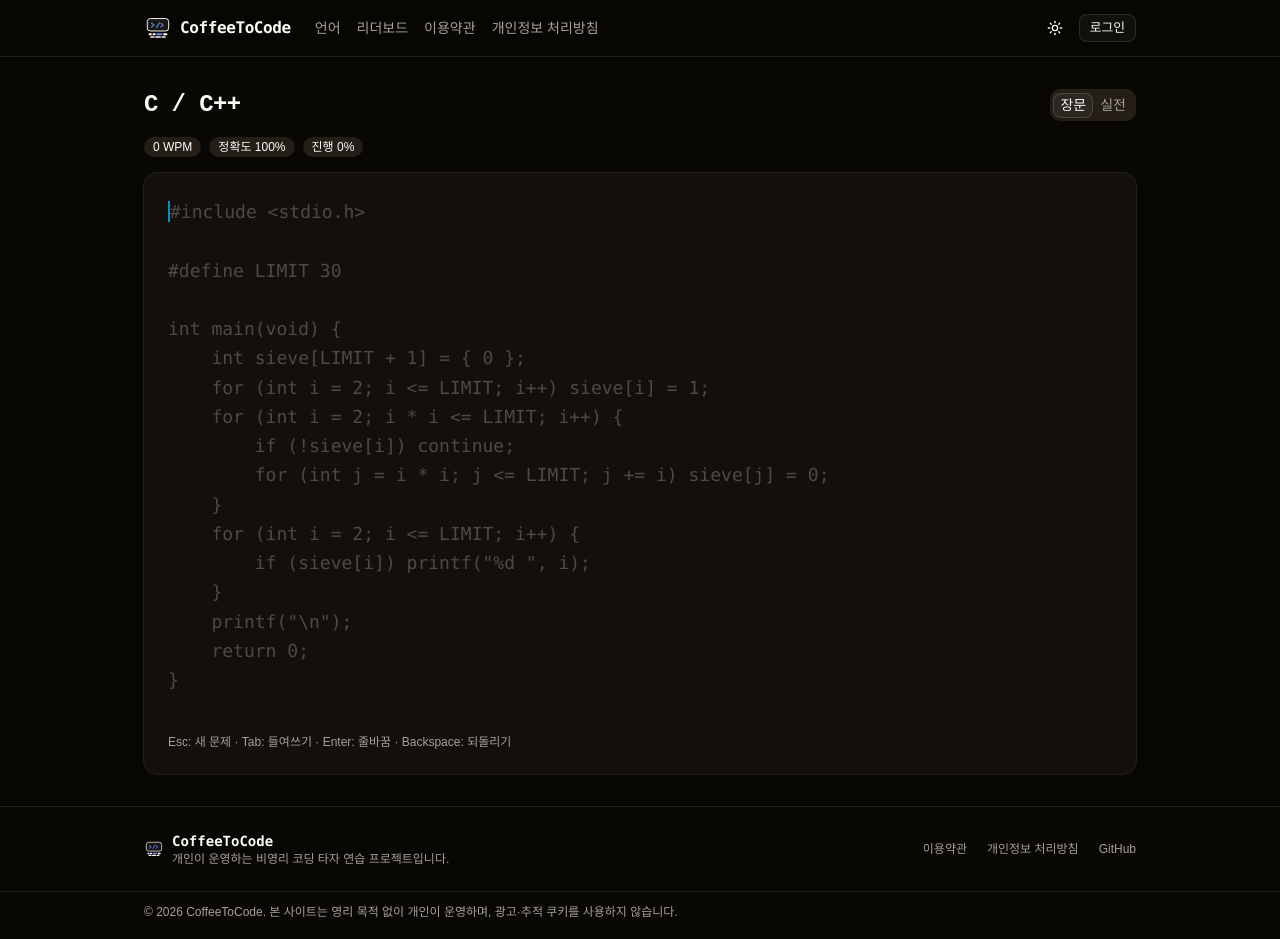
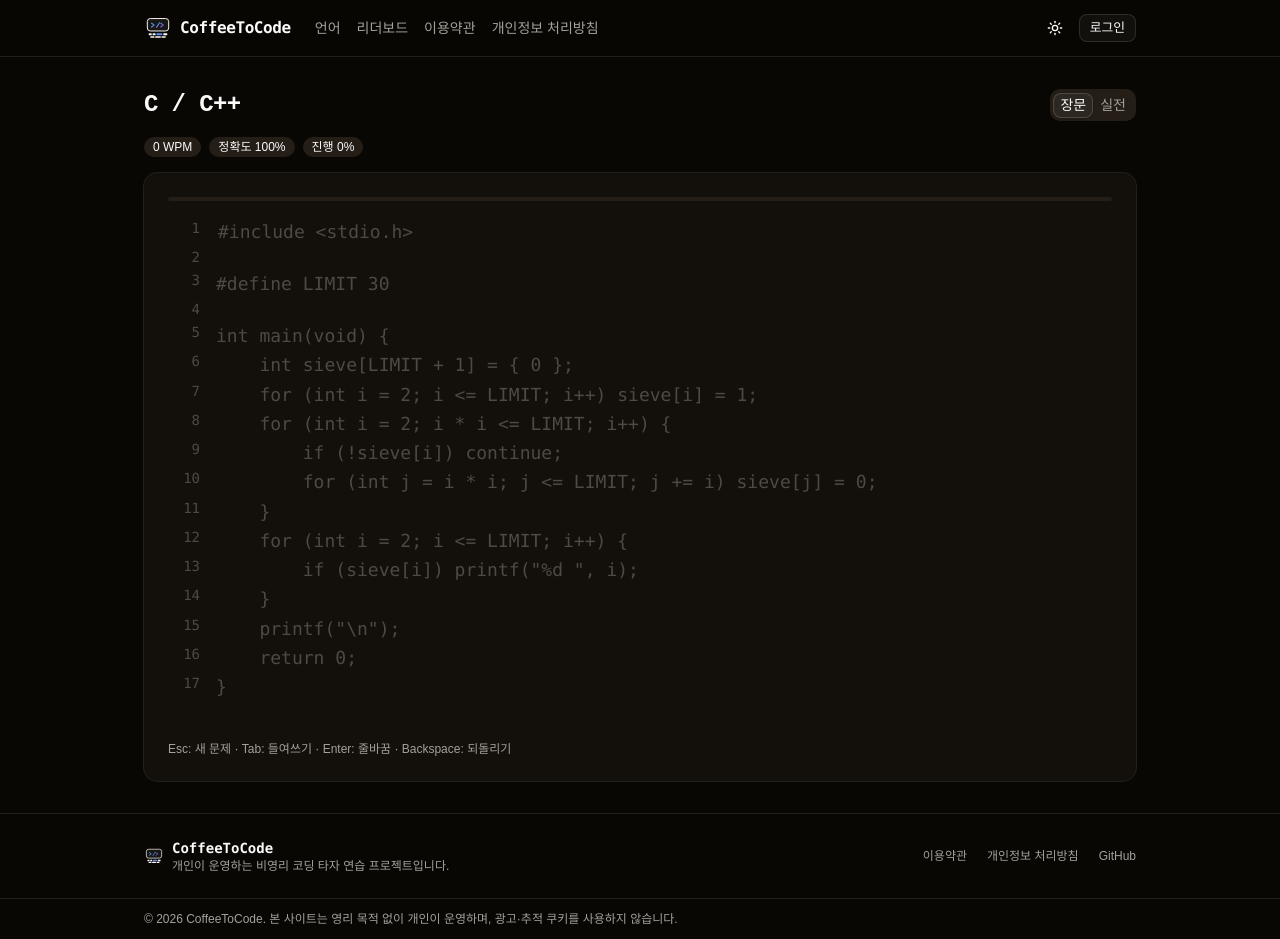
Before and after one commit to gguatit/Code-Game, a React (Vite) app: page /play/c-cpp in a window 1280 px wide. Built offline with nearby package versions, Linux system fonts and the light colour scheme; no server answers.

Commit message:
feat: 플레이 화면 시각 개선 (줄번호, 진행바, 앰버 캐럿)

```diff
--- a/src/components/game/typing-area.tsx
+++ b/src/components/game/typing-area.tsx
@@ -7,19 +7,74 @@ const STATUS_CLASS: Record<CharStatus, string> = {
   wrong: "text-red-500 underline",
 };
 
+interface Line {
+  start: number;
+  end: number;
+}
+
+function toLines(text: string): Line[] {
+  const lines: Line[] = [];
+  let start = 0;
+  for (let i = 0; i <= text.length; i++) {
+    if (i === text.length || text[i] === "\n") {
+      lines.push({ start, end: i });
+      start = i + 1;
+    }
+  }
+  return lines;
+}
+
 export function TypingArea({ state }: { state: TypingState }) {
   const statuses = charStatuses(state);
   const showCaret = state.finishedAt === null;
+  const lines = toLines(state.text);
+  const progress = Math.min((state.input.length / state.text.length) * 100, 100);
+
   return (
-    <p aria-label="타이핑할 코드" className="font-mono text-lg leading-relaxed whitespace-pre-wrap break-words">
-      {statuses.map((status, i) => (
-        <span key={i} className={STATUS_CLASS[status]}>
-          {showCaret && i === state.input.length && (
-            <span className="animate-pulse border-l-2 border-sky-400" aria-hidden="true" />
-          )}
-          {state.text[i]}
-        </span>
-      ))}
-    </p>
+    <div>
+      <div className="mb-4 h-1 overflow-hidden rounded-full bg-muted">
+        <div
+          className="h-full rounded-full bg-gradient-to-r from-amber-400 to-orange-500 transition-[width] duration-150"
+          style={{ width: `${progress}%` }}
+        />
+      </div>
+      <div aria-label="타이핑할 코드" className="font-mono text-lg leading-relaxed">
+        {lines.map((line, li) => {
+          const caretAtEnd = showCaret && state.input.length >= line.start && state.input.length <= line.end;
+          return (
+            <div key={li} className="flex">
+              <span className="w-8 shrink-0 select-none text-right font-mono text-sm leading-relaxed text-muted-foreground/40">
+                {li + 1}
+              </span>
+              <span className="ml-4 whitespace-pre-wrap break-words">
+                {statuses.slice(line.start, line.end).map((status, i) => (
+                  <span
+                    key={line.start + i}
+                    className={`transition-colors duration-75 ${STATUS_CLASS[status]}`}
+                  >
+                    {showCaret && state.input.length === line.start + i && (
+                      <Caret />
+                    )}
+                    {state.text[line.start + i]}
+                  </span>
+                ))}
+                {caretAtEnd && (state.input.length === line.end || line.start === line.end) && (
+                  <Caret />
+                )}
+              </span>
+            </div>
+          );
+        })}
+      </div>
+    </div>
   );
 }
+
+function Caret() {
+  return (
+    <span
+      aria-hidden="true"
+      className="[animation:caret-blink_1s_step-end_infinite] border-l-2 border-amber-400 shadow-[0_0_8px_rgba(251,191,36,0.7)]"
+    />
+  );
+}
--- a/src/features/not-found/NotFoundPage.tsx
+++ b/src/features/not-found/NotFoundPage.tsx
@@ -4,7 +4,7 @@ import { Button } from "@/components/ui/button";
 export function NotFoundPage() {
   return (
     <div className="flex flex-col items-center justify-center gap-4 py-24 text-center">
-      <p className="font-mono text-7xl font-bold text-sky-500">404</p>
+      <p className="font-heading text-7xl font-bold text-amber-500">404</p>
       <h1 className="text-xl font-semibold">페이지를 찾을 수 없습니다</h1>
       <p className="text-muted-foreground">
         주소가 잘못되었거나 페이지가 이동되었을 수 있습니다.
```
